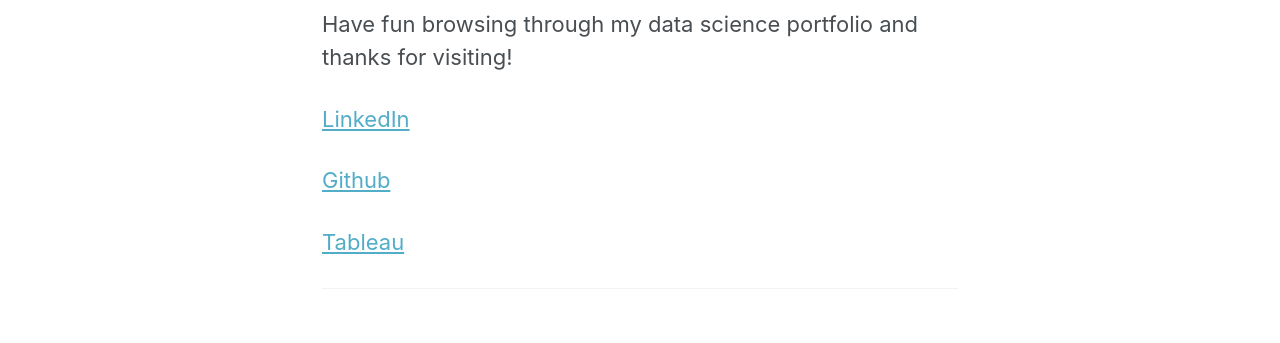
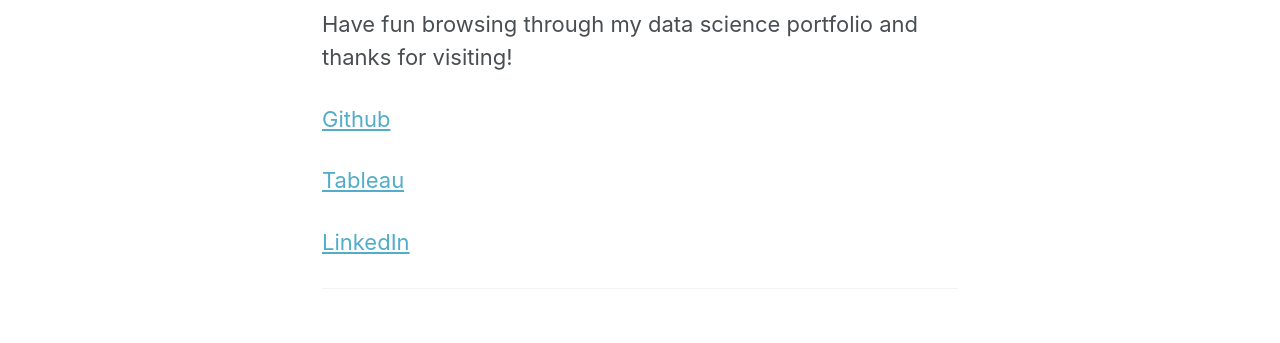
Before and after one commit to vanessamiranda/vanessamiranda.github.io, a Jekyll site: the page built from _pages/about.md, in a window 1280 px wide and 900 px high, scrolled down 960 px. Shown: the part 325-668 px from the top of the window. Built offline with Jekyll 4.4.1, drawn with Linux system fonts in a browser that asks for light colours; nearby versions of some CDN libraries.

Commit message:
update 404page

```diff
--- a/_pages/about.md
+++ b/_pages/about.md
@@ -15,11 +15,11 @@
 
 Have fun browsing through my data science portfolio and thanks for visiting!
 
-[LinkedIn](http://www.linkedin.com/in/vanessamiranda)
-
 [Github](https://github.com/vanessamiranda)
 
 [Tableau](https://public.tableau.com/profile/vanessa.miranda)
+
+[LinkedIn](http://www.linkedin.com/in/vanessamiranda)
 
 
 
```
Also changed, not shown: images/Customerchurn/customer churn.png (renamed from images/Customer churn/customer churn.png), images/Customerchurn/customerchurn.jpg (renamed from images/Customer churn/customer churn.jpg), images/Customerchurn/gender.JPG (renamed from images/Customer churn/gender.JPG), images/Customerchurn/newplot (1).svg (renamed from images/Customer churn/newplot (1).svg), images/Customerchurn/newplot.svg (renamed from images/Customer churn/newplot.svg).
